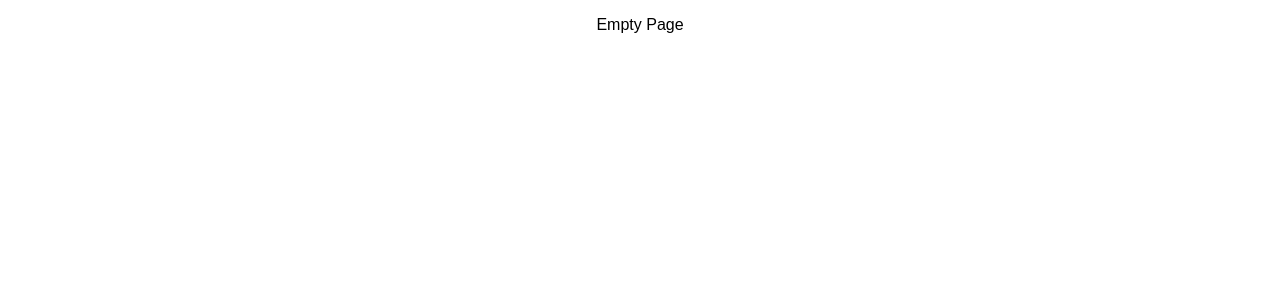
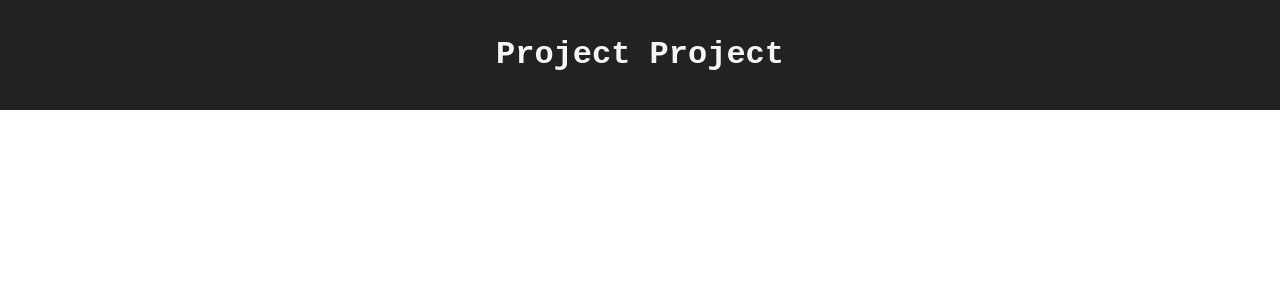
Before and after one commit to RAGSOOK/sagas-portfolio, a React (Create React App) app: page /#/ in a window 1280 px wide. Shown: the top 300 px of the page. Built offline with nearby package versions, Linux system fonts and the light colour scheme.

Commit message:
Added Header component

```diff
--- a/src/components/App/App.js
+++ b/src/components/App/App.js
@@ -3,13 +3,21 @@ import './App.css';
 import { HashRouter as Router, Route, Link } from 'react-router-dom';
 import ProjectPage from '../ProjectPage/ProjectPage.js';
 import Admin from '../Admin/Admin.js';
+import Header from '../Header/Header.js';
 
 class App extends Component {
   // Renders the entire app on the DOM
   render() {
     return (
       <div className="App">
-        <p>Empty Page</p>
+        <Header />
+
+        <Router>
+          <div>
+            <Route exact path="/" component={ProjectPage} />
+            <Route exact path="/admin" component={Admin} />
+          </div>
+        </Router>
       </div>
     );
   }
--- /dev/null
+++ b/src/components/Header/Header.css
@@ -0,0 +1,6 @@
+header {
+    background-color: #222222;
+    color: whitesmoke;
+    padding: 15px 40px;
+    font-family: 'Courier New', Courier, monospace;
+}
--- /dev/null
+++ b/src/components/Header/Header.js
@@ -0,0 +1,15 @@
+import React, { Component } from 'react';
+import './Header.css';
+
+class Header extends Component {
+    render() {
+        return(
+            <header>
+                <h1>Project Project</h1>
+            </header>
+        )
+    }
+}
+
+
+export default Header;
```
